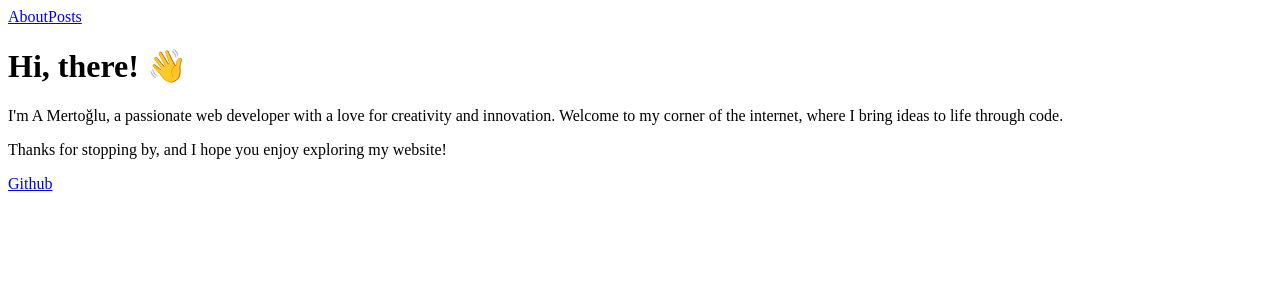
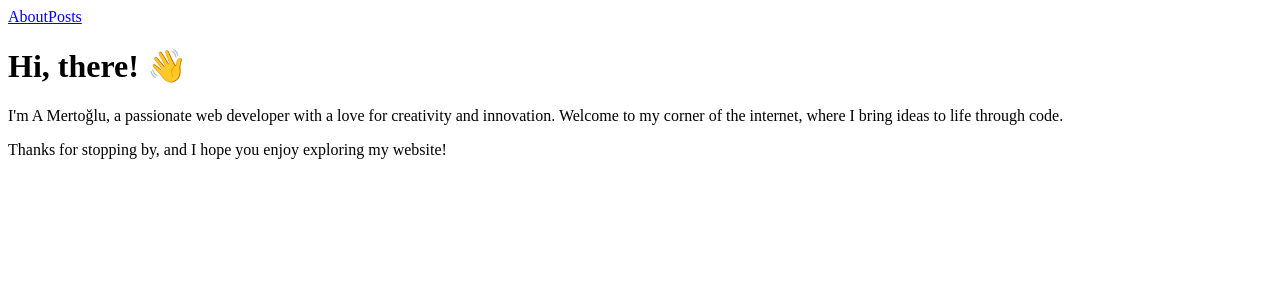
Before and after one commit to amertoglu/blog, a Next.js app: page / in a window 1280 px wide. Shown: the top 300 px of the page. Built offline with nearby package versions, Linux system fonts and the light colour scheme; no server answers.

Commit message:
Update index.tsx

```diff
--- a/pages/index.tsx
+++ b/pages/index.tsx
@@ -13,7 +13,6 @@ function HomePage() {
           </p>
 
           <p>Thanks for stopping by, and I hope you enjoy exploring my website!</p>
-        <p><a target="_blank" href="https://github.com/amertoglu">Github</a></p>
         </div>
       </Container>
     </>
```
